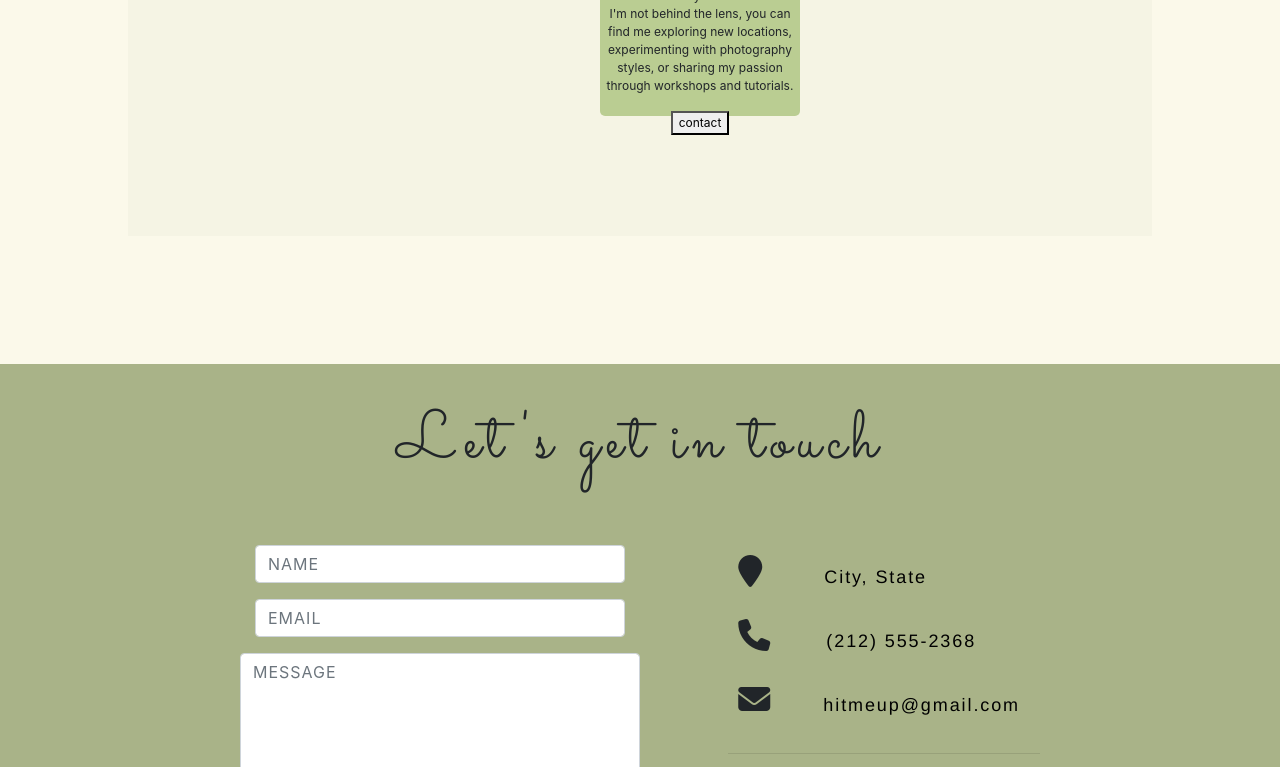
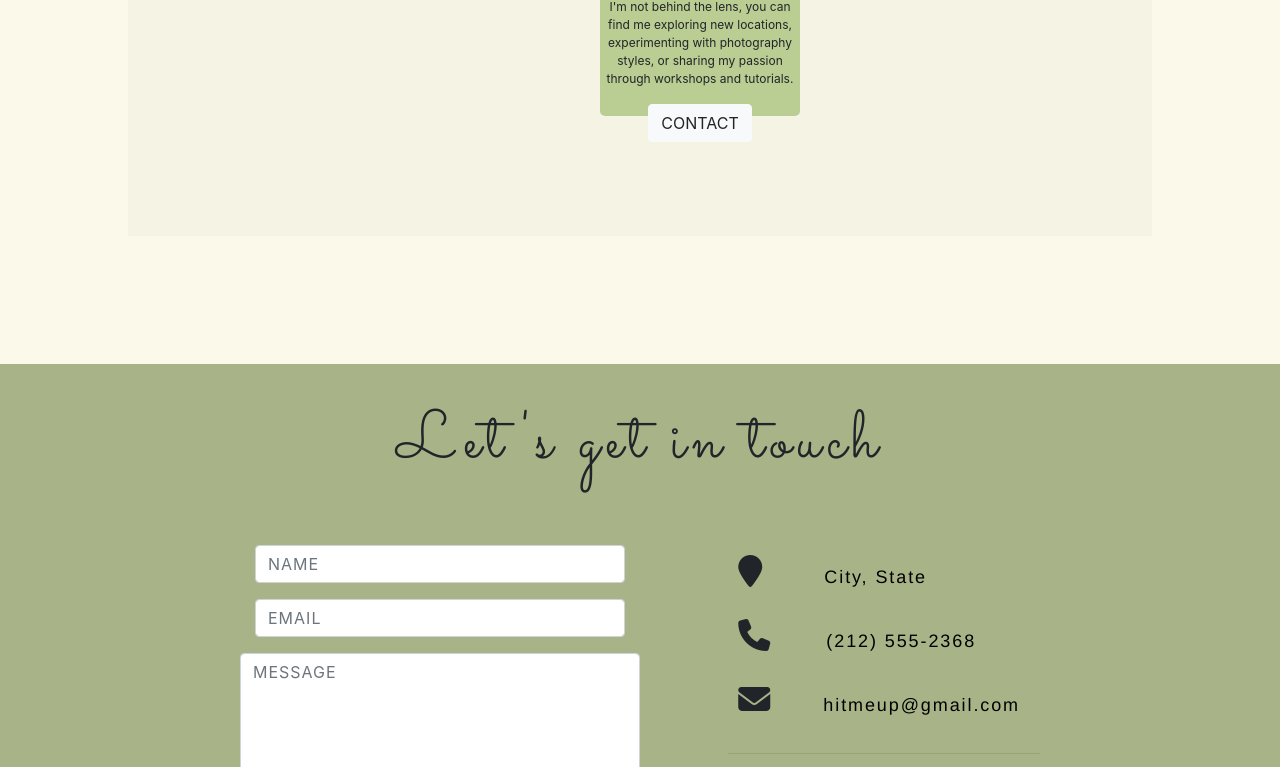
Before and after one commit to singhpriya147/LensMaverick, a plain HTML site: page index.html in a window 1280 px wide. Shown: the part 3289-4056 px from the top of the page. Drawn offline with nearby package versions, Linux system fonts and the light colour scheme; a web font is replaced by a local one.

Commit message:
change the button

```diff
--- a/index.html
+++ b/index.html
@@ -162,9 +162,7 @@
 
         When I'm not behind the lens, you can find me exploring new locations, experimenting with photography styles, or sharing my passion through workshops and tutorials.</p>
         <a href="#contact">
-   <button>
-    contact
-   </button>
+<button type="button" class="btn btn-light">CONTACT</button>
 </a>
       </div>
 
```
